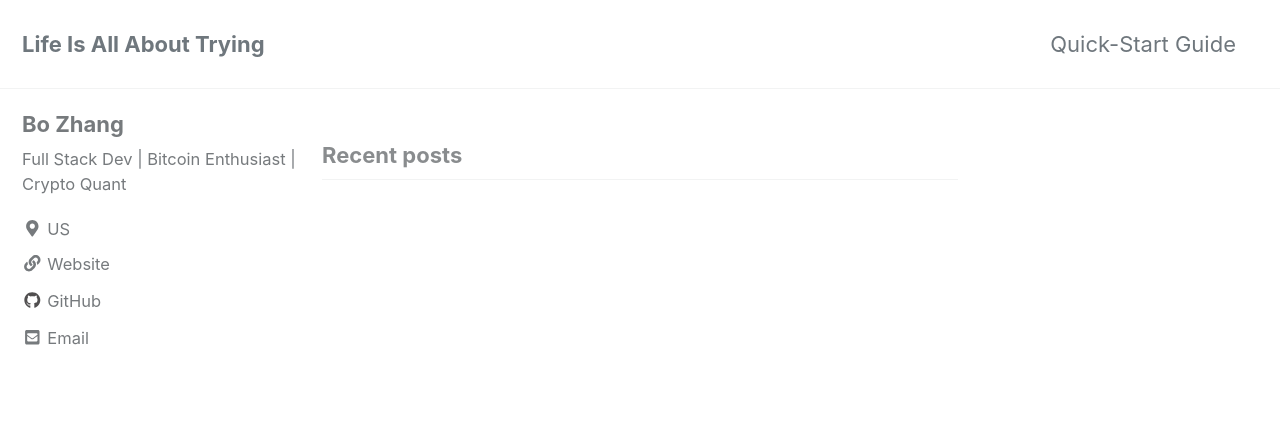
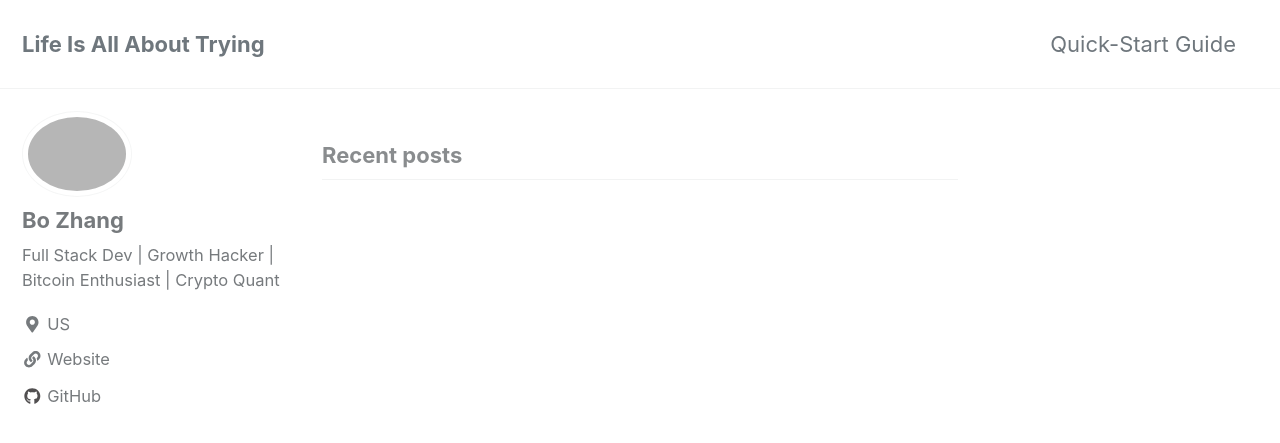
Before and after one commit to 0xboz/blog, a Jekyll site: the page built from index.html, in a window 1280 px wide and 900 px high. Shown: the top 443 px of the window. Built offline with Jekyll 4.4.1, drawn with Linux system fonts in a browser that asks for light colours; cached includes are drawn as plain includes; nearby versions of some CDN libraries; the list of posts is cut into pages by our own code.

Commit message:
Added profile picture

```diff
--- a/_config.yml
+++ b/_config.yml
@@ -107,10 +107,10 @@ analytics:
 # Site Author
 author:
   name             : "Bo Zhang"
-  avatar           : # path of avatar image, e.g. "/assets/images/bio-photo.jpg"
-  bio              : "Full Stack Dev | Bitcoin Enthusiast | Crypto Quant"
+  avatar           : "https://0xboz.github.io/images/photo.png" # path of avatar image, e.g. "/assets/images/bio-photo.jpg"
+  bio              : "Full Stack Dev | Growth Hacker | Bitcoin Enthusiast | Crypto Quant"
   location         : "US"
-  email            : "0xboz [AT] hacari [DOT] com"
+  email            :
   links:
     - label: "Email"
       icon: "fas fa-fw fa-envelope-square"
```
